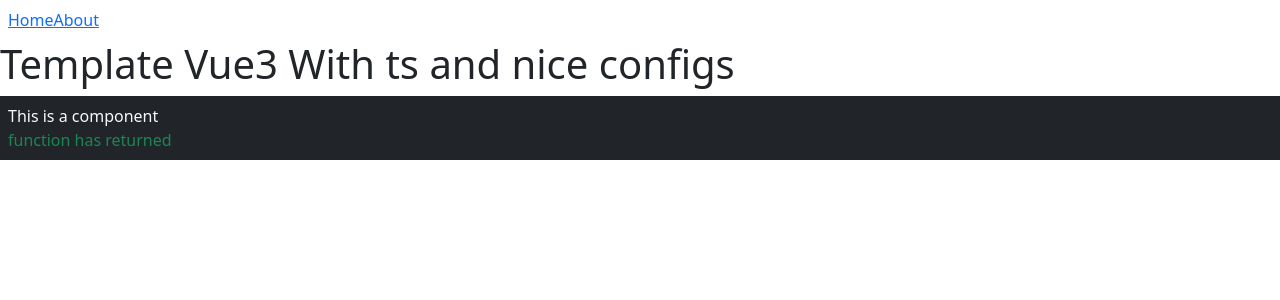
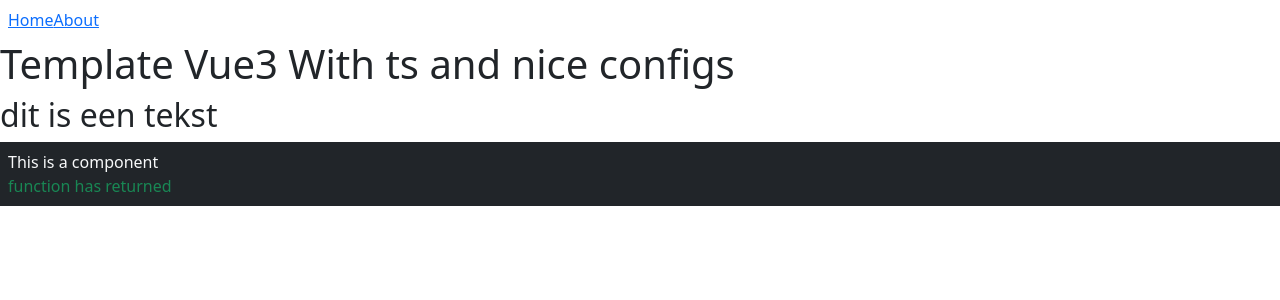
Before and after one commit to WichardG/fd-toolkit, a Vue app: page / in a window 1280 px wide. Shown: the top 300 px of the page. Built offline with nearby package versions, Linux system fonts and the light colour scheme.

Commit message:
testestestset
aaa

```diff
--- a/src/views/HomeView.vue
+++ b/src/views/HomeView.vue
@@ -1,6 +1,7 @@
 <template>
     <div>
         <h1>Template Vue3 With ts and nice configs</h1>
+        <h2> dit is een tekst</h2>
         <WelcomeItem />
     </div>
 </template>
```
